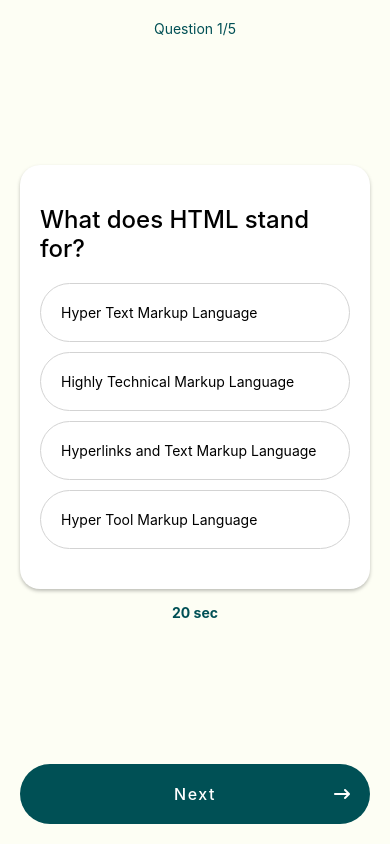
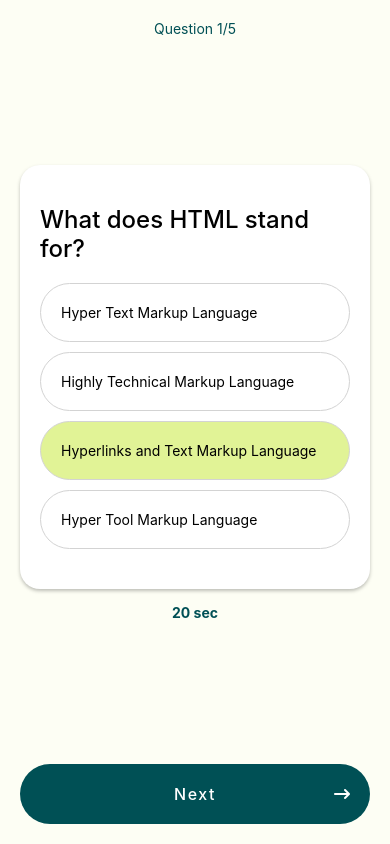
Before and after one commit to priyamkundu01/QuizApp, a React Native app: screen / in a window 390 px wide. Built offline with nearby package versions, Linux system fonts and the light colour scheme.

Commit message:
upto props

```diff
--- a/src/components/AnswerOption.tsx
+++ b/src/components/AnswerOption.tsx
@@ -1,13 +1,22 @@
-import { StyleSheet, Text, View } from "react-native";
+import { Pressable, StyleSheet, Text, View } from "react-native";
 import React from "react";
 
-type AnswerOptionProps = {};
+type AnswerOptionProps = {
+  option: string;
+  isSelected: boolean;
+  // onPress: (option:string) => void;
+  onPress: () => void;
+};
 
-const AnswerOption = (props) => {
+const AnswerOption = ({ option, isSelected, onPress }: AnswerOptionProps) => {
   return (
-    <View style={styles.container}>
-      <Text>{props.option}</Text>
-    </View>
+    <Pressable
+      // onPress={() => onPress(option)}
+      onPress={onPress}
+      style={[styles.container, isSelected && { backgroundColor: "#e1f396" }]}
+    >
+      <Text>{option}</Text>
+    </Pressable>
   );
 };
 
--- a/src/components/QuestionCard.tsx
+++ b/src/components/QuestionCard.tsx
@@ -1,17 +1,62 @@
 import { View, Text, StyleSheet } from "react-native";
 import React from "react";
 import AnswerOption from "./AnswerOption";
+import { Question } from "../type";
+import questions from "../questions";
 
-const QuestionCard = (props) => {
-  console.log(props);
+/* type Question = {
+  title: string;
+  options: string[];
+}; */
+
+type QuestionCard = {
+  question: Question;
+};
+
+const optionSelected = (option: string) => {
+  console.log("pressed!!!!!!!");
+};
+
+const QuestionCard = ({ question }: QuestionCard) => {
+  const selectedOption = question.options[2];
+  console.log(question.options);
   return (
     <View style={styles.questionCard}>
-      <Text style={styles.question}>{props.question.title}</Text>
+      <Text style={styles.question}>{question.title}</Text>
       <View style={{ gap: 10 }}>
-        <AnswerOption option={props.question.options[0]} />
-        <AnswerOption option={props.question.options[1]} />
-        <AnswerOption option={props.question.options[2]} />
-        <AnswerOption option={props.question.options[3]} />
+        {question.options.map((option, index) => (
+          <AnswerOption
+            // key={index}
+            key={option}
+            option={option}
+            isSelected={option === selectedOption}
+            onPress={() => optionSelected(option)}
+          />
+        ))}
+        {/* <AnswerOption
+          option={question.options[0]}
+          isSelected={question.options[0] === selectedOption}
+          // onPress={optionSelected}
+          onPress={() => optionSelected(question.options[0])}
+        />
+        <AnswerOption
+          option={question.options[1]}
+          isSelected={question.options[1] === selectedOption}
+          // onPress={optionSelected}
+          onPress={() => optionSelected(question.options[1])}
+        />
+        <AnswerOption
+          option={question.options[2]}
+          isSelected={question.options[2] === selectedOption}
+          // onPress={optionSelected}
+          onPress={() => optionSelected(question.options[2])}
+        />
+        <AnswerOption
+          option={question.options[3]}
+          isSelected={question.options[3] === selectedOption}
+          // onPress={optionSelected}
+          onPress={() => optionSelected(question.options[3])}
+        /> */}
       </View>
     </View>
   );
--- /dev/null
+++ b/src/type.ts
@@ -0,0 +1,5 @@
+export type Question = {
+    title: string;
+    options: string[];
+    correctAnswer?: string;
+};
```
